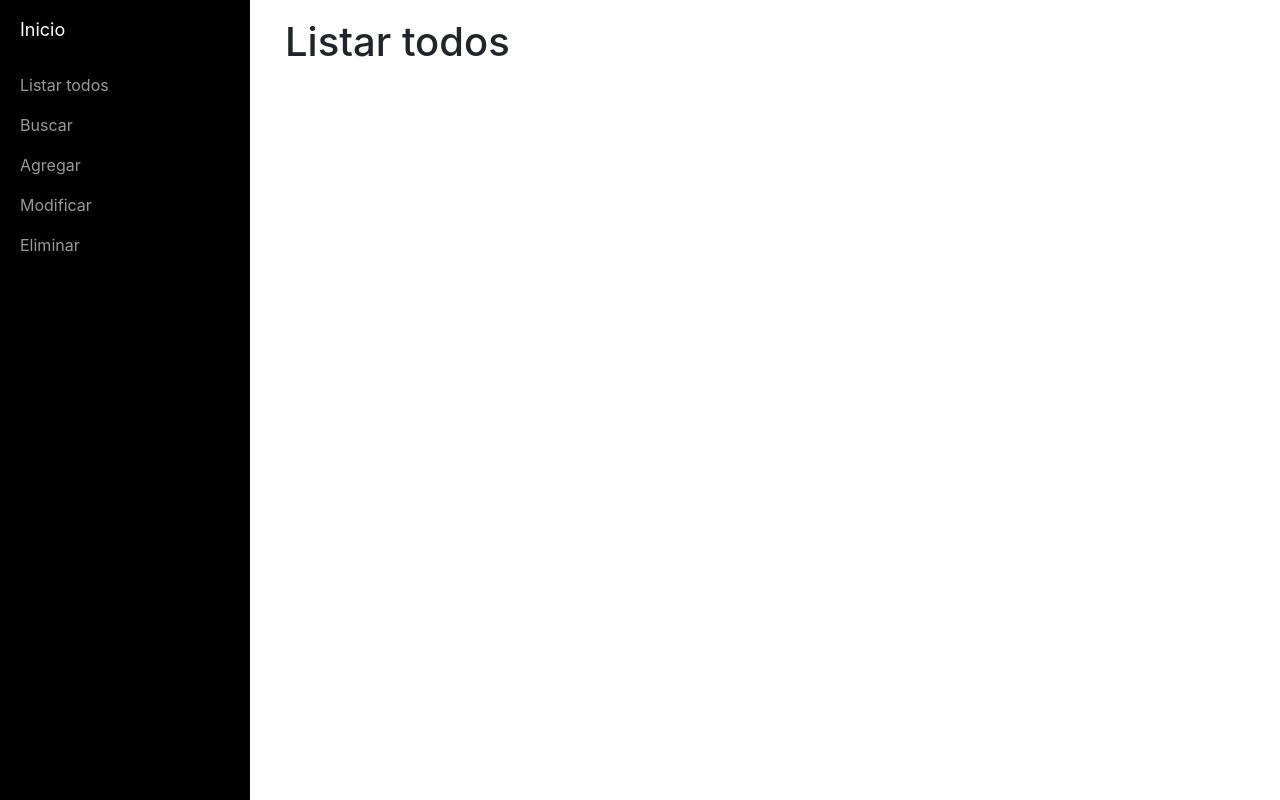
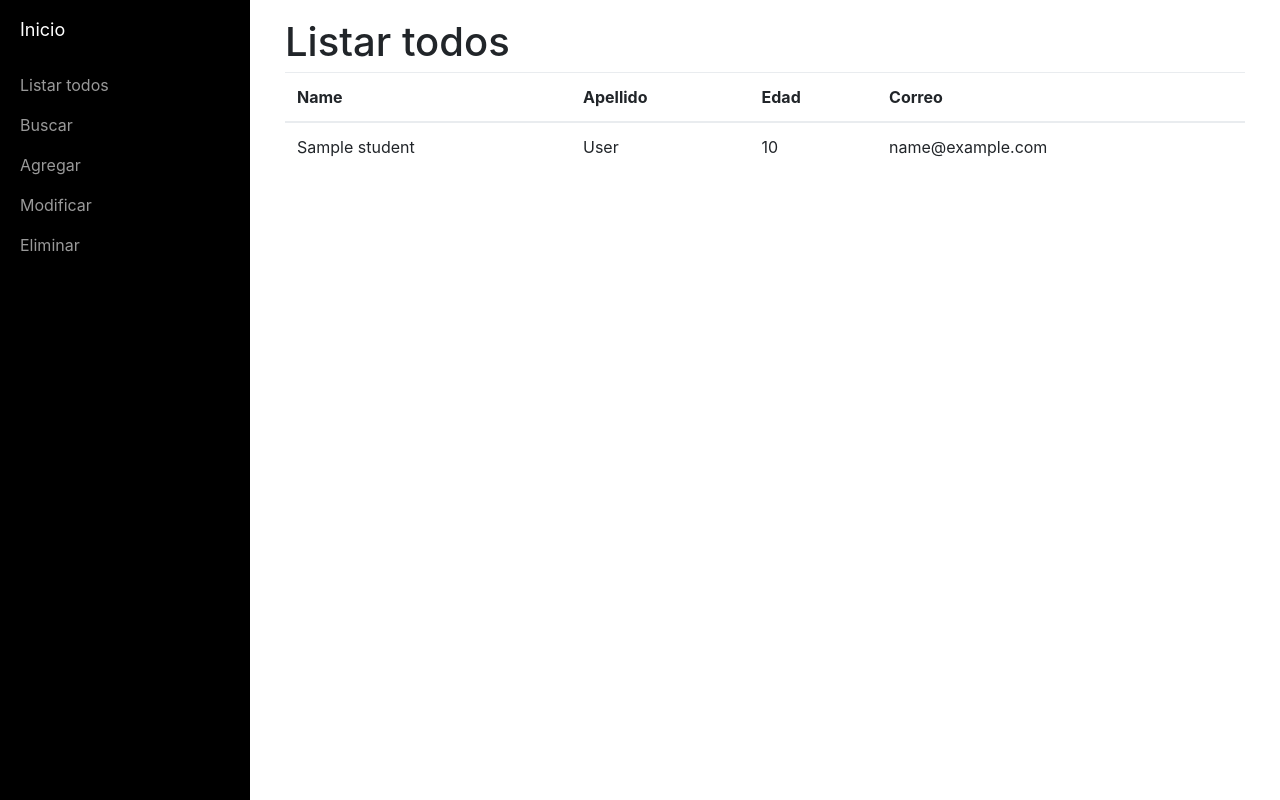
Before and after one commit to Dario0117/Flask_web_example, a Flask app: template templates/list.html in a window 1280 px wide. Run offline with Flask 2, Linux system fonts and the light colour scheme; the template is opened without the code that fills it: most values are stand-ins (such as "Sample title", 1, 10 or a date in 2020); some libraries are stand-ins or nearby versions.

Commit message:
Listar todos: Terminado

```diff
--- a/templates/list.html
+++ b/templates/list.html
@@ -2,4 +2,26 @@
 
 {% block content %}
 <h1>Listar todos</h1>
+
+<table class="table">
+    <thead>
+        <tr>
+            <th>Name</th>
+            <th>Apellido</th>
+            <th>Edad</th>
+            <th>Correo</th>
+        </tr>
+    </thead>
+    <tbody>
+        {% for student in students: %}
+            <tr>
+                <td>{{ student.name }}</td>
+                <td>{{ student.lastname }}</td>
+                <td>{{ student.age }}</td>
+                <td>{{ student.email }}</td>
+            </tr>
+        {% endfor %}
+    </tbody>
+</table>
+
 {% endblock %}
```
